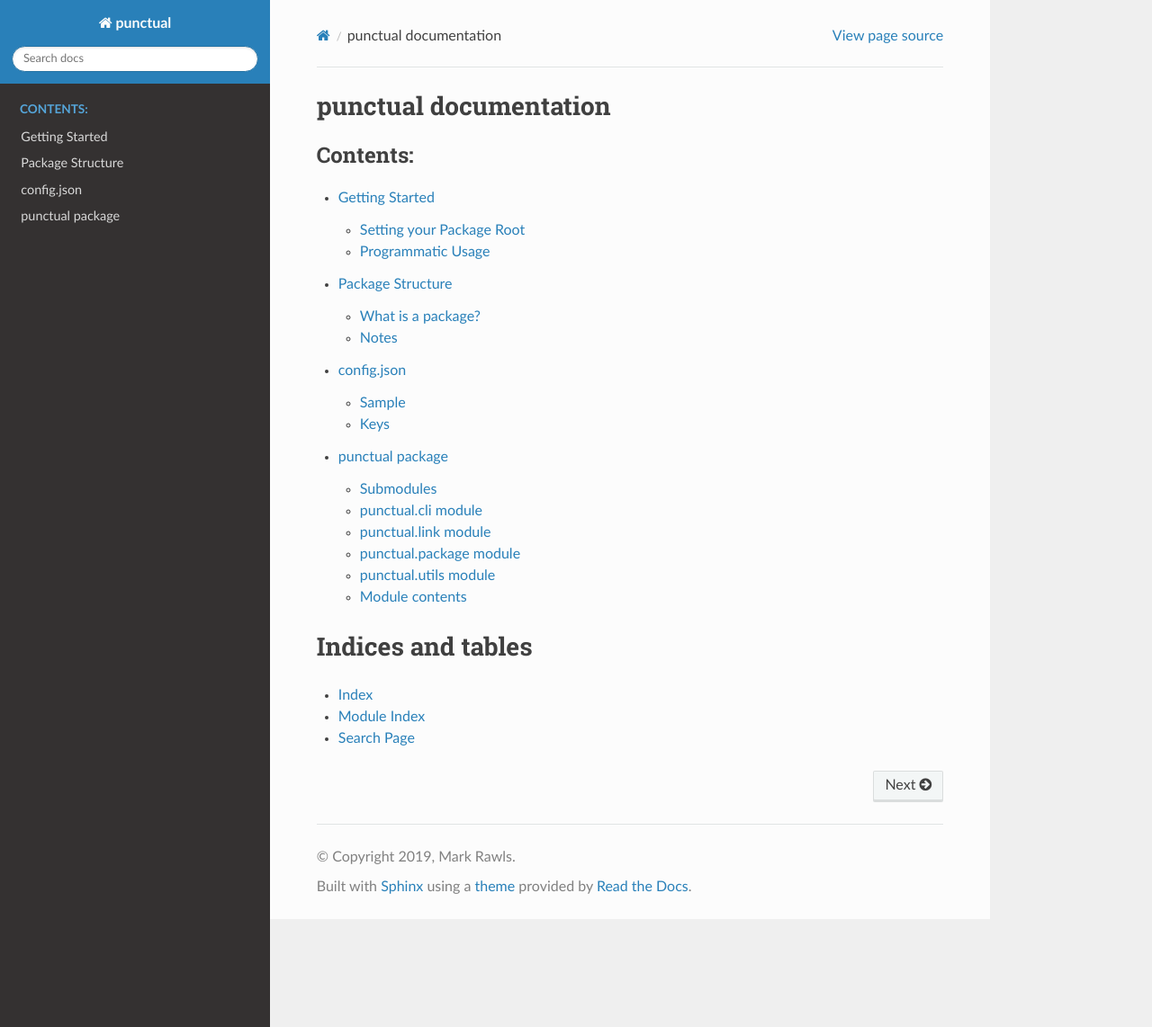
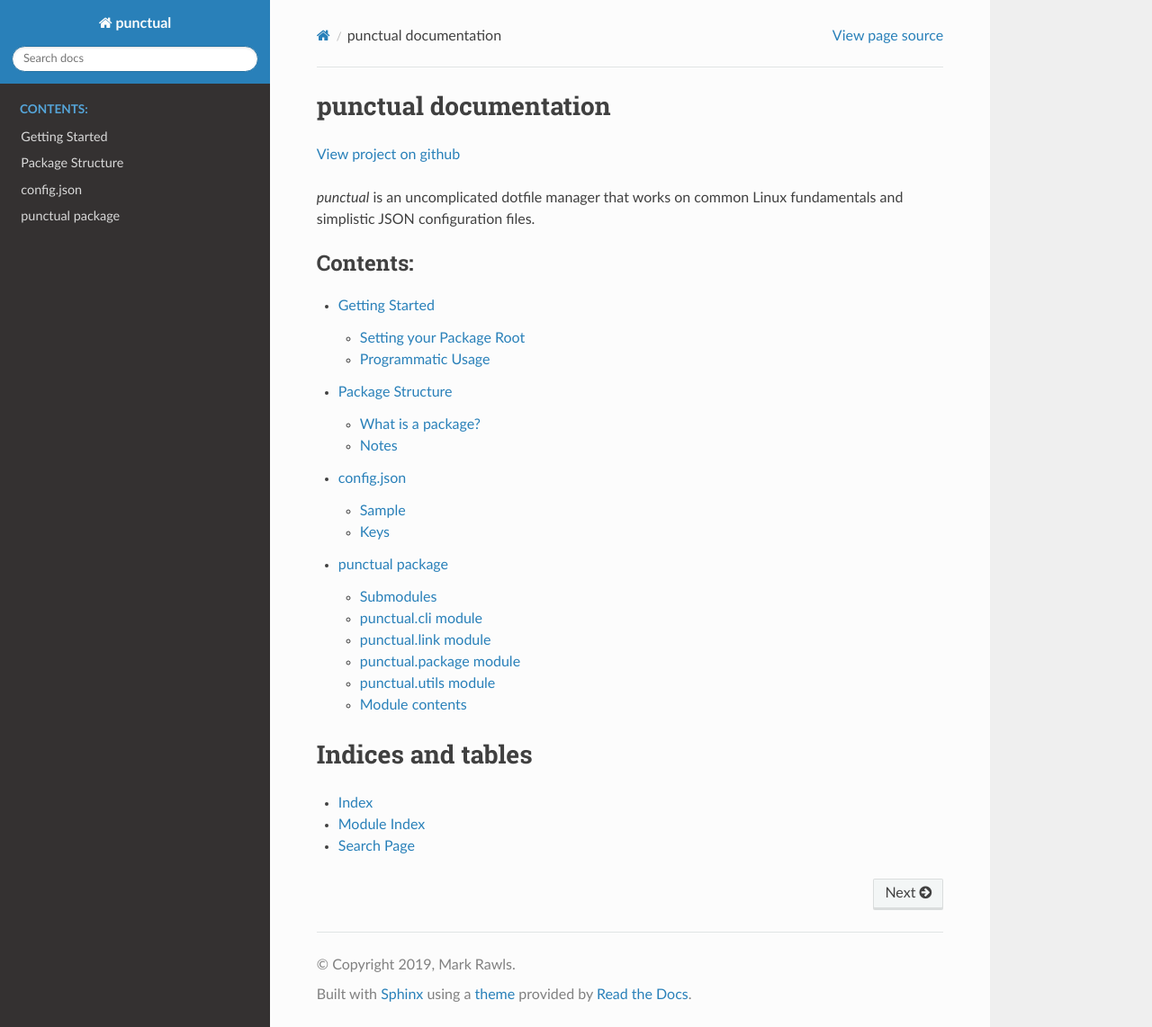
Before and after one commit to ariataylor96/punctual, a Sphinx documentation site: the page built from docs/index.rst, in a window 1280 px wide and 1142 px high. Shown: the whole window at 90% size. Built offline with Sphinx 7.4.7 and the Read the Docs theme 2.0.0, drawn with Linux system fonts in a browser that asks for light colours.

Commit message:
Add introduction to docs

```diff
--- a/docs/index.rst
+++ b/docs/index.rst
@@ -5,6 +5,10 @@
 
 punctual documentation
 ======================
+
+`View project on github <https://github.com/markrawls/punctual>`_
+
+`punctual` is an uncomplicated dotfile manager that works on common Linux fundamentals and simplistic JSON configuration files.
 
 .. toctree::
    :caption: Contents:
```
